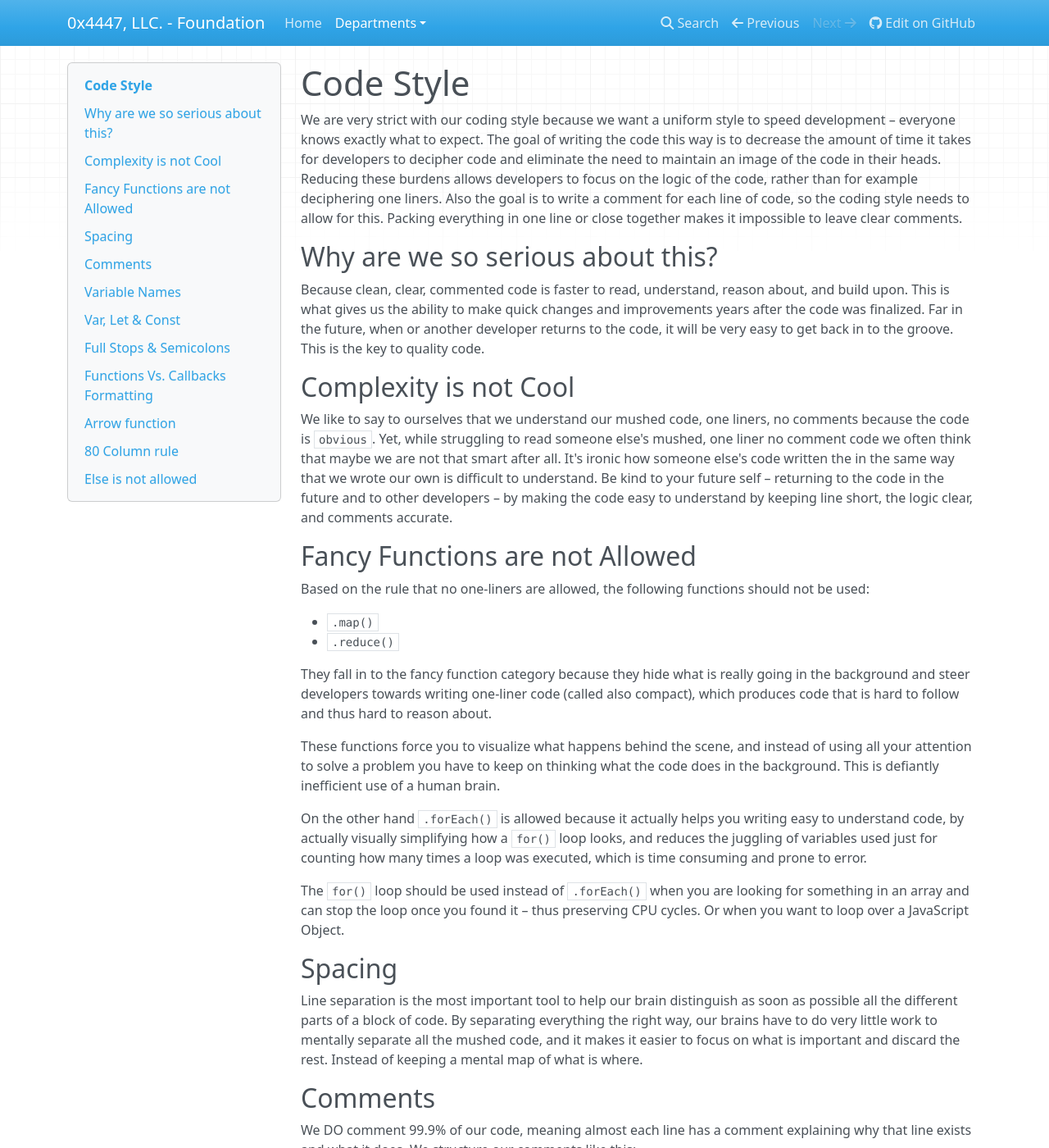
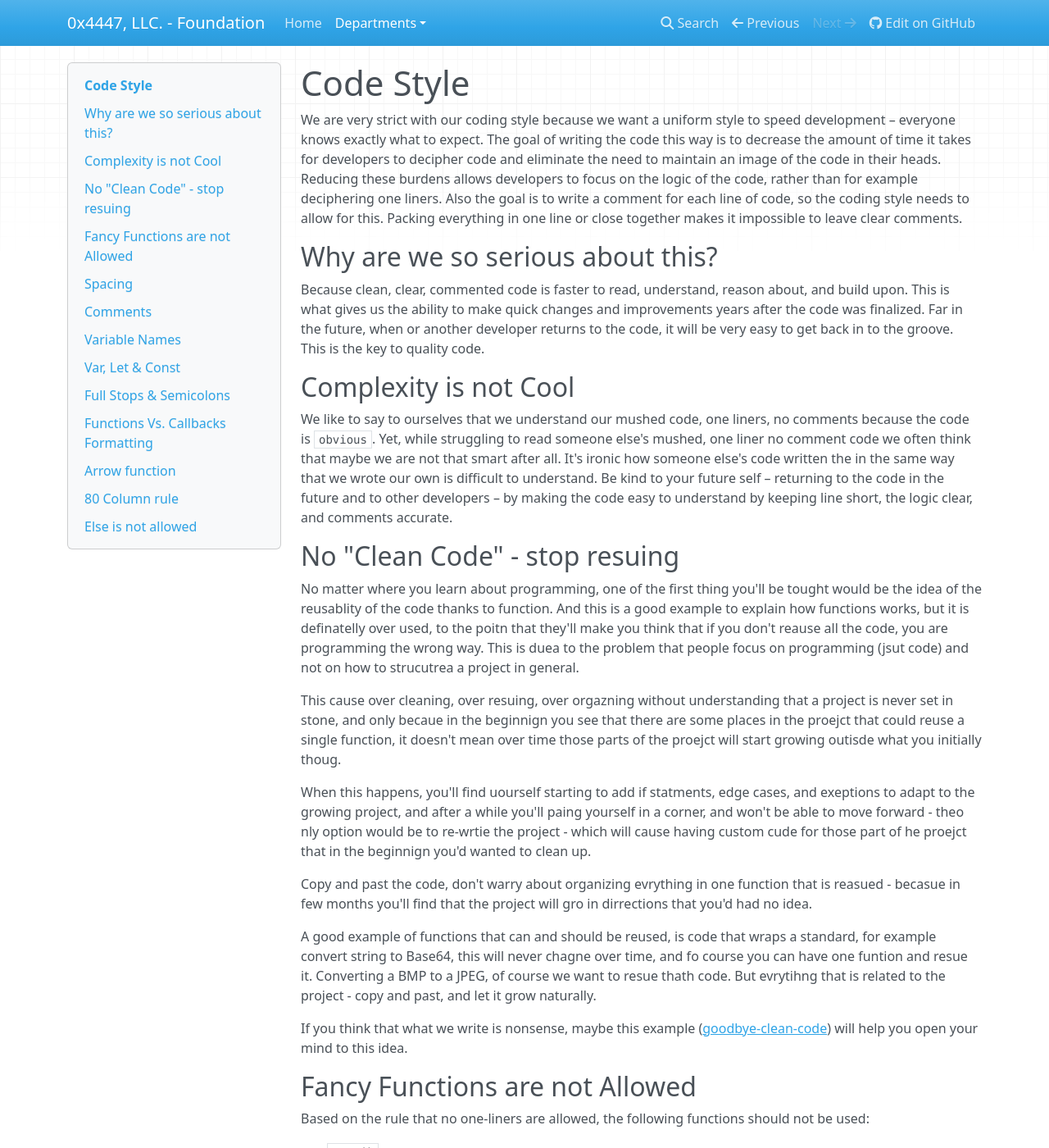
Before and after one commit to 0x4447-office/0x4447_webpage_foundation, an MkDocs documentation site: the page built from docs/departments/programers.md, in a window 1280 px wide and 1400 px high. Shown: the whole window at 82% size. Built offline with MkDocs 1.6.1, drawn with Linux system fonts in a browser that asks for light colours; nearby versions of some CDN libraries.

Commit message:
Update programers.md

```diff
--- a/docs/departments/programers.md
+++ b/docs/departments/programers.md
@@ -9,6 +9,21 @@ Because clean, clear, commented code is faster to read, understand, reason about
 ## Complexity is not Cool
 
 We like to say to ourselves that we understand our mushed code, one liners, no comments because the code is `obvious`. Yet, while struggling to read someone else's mushed, one liner no comment code we often think that maybe we are not that smart after all. It's ironic how someone else's code written the in the same way that we wrote our own is difficult to understand. Be kind to your future self – returning to the code in the future and to other developers – by making the code easy to understand by keeping line short, the logic clear, and comments accurate.
+
+## No "Clean Code" - stop resuing
+
+No matter where you learn about programming, one of the first thing you'll be tought would be the idea of the reusablity of the code thanks to function. And this is a good example to explain how functions works, but it is definatelly over used, to the poitn that they'll make you think that if you don't reause all the code, you are programming the wrong way. This is duea to the problem that people focus on programming (jsut code) and not on how to strucutrea a project in general.
+
+This cause over cleaning, over resuing, over orgazning without understanding that a project is never set in stone, and only becaue in the beginnign you see that there are some places in the proejct that could reuse a single function, it doesn't mean over time those parts of the proejct will start growing outisde what you initially thoug.
+
+When this happens, you'll find uourself starting to add if statments, edge cases, and exeptions to adapt to the growing project, and after a while you'll paing yourself in a corner, and won't be able to move forward - theo nly option would be to re-wrtie the project - which will cause having custom cude for those part of he proejct that in the beginnign you'd wanted to clean up.
+
+Copy and past the code, don't warry about organizing evrything in one function that is reasued - becasue in few months you'll find that the project will gro in dirrections that you'd had no idea.
+
+A good example of functions that can and should be reused, is code that wraps a standard, for example convert string to Base64, this will never chagne over time, and fo course you can have one funtion and resue it. Converting a BMP to a JPEG, of course we want to resue thath code. But evrytihng that is related to the project - copy and past, and let it grow naturally.
+
+If you think that what we write is nonsense, maybe this example ([goodbye-clean-code](https://overreacted.io/goodbye-clean-code/)) will help you open your mind to this idea.
+
 
 ## Fancy Functions are not Allowed
 
```
